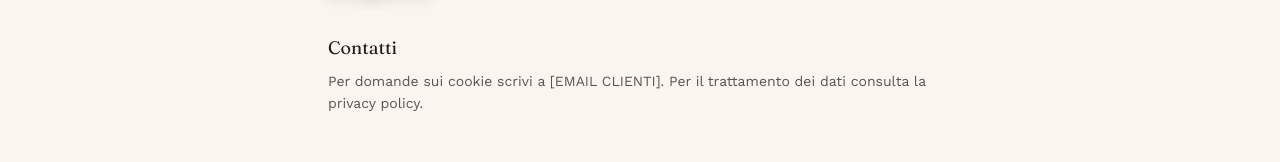
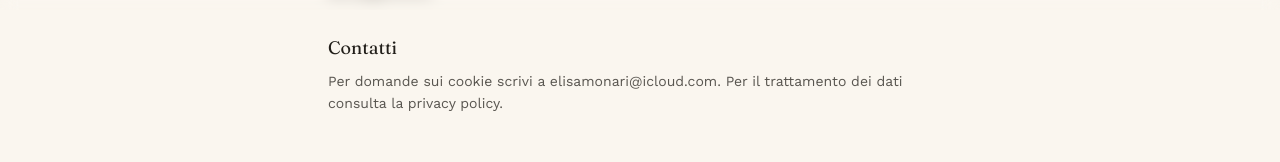
Before and after one commit to jassermaazaoui111-stack/Monari_Elisa, a Next.js app in the folder monari-elisa/monari-elisa/: page /cookie in a window 1280 px wide. Shown: the part 790-952 px from the top of the page. Built offline with nearby package versions, Linux system fonts and the light colour scheme.

Commit message:
Update page.tsx

```diff
--- a/monari-elisa/monari-elisa/app/cookie/page.tsx
+++ b/monari-elisa/monari-elisa/app/cookie/page.tsx
@@ -65,8 +65,8 @@ export default function CookiePage() {
             Contatti
           </h2>
           <p>
-            Per domande sui cookie scrivi a [EMAIL CLIENTI]. Per il trattamento
-            dei dati consulta la privacy policy.
+            Per domande sui cookie scrivi a elisamonari@icloud.com. Per il
+            trattamento dei dati consulta la privacy policy.
           </p>
         </div>
       </div>
```
